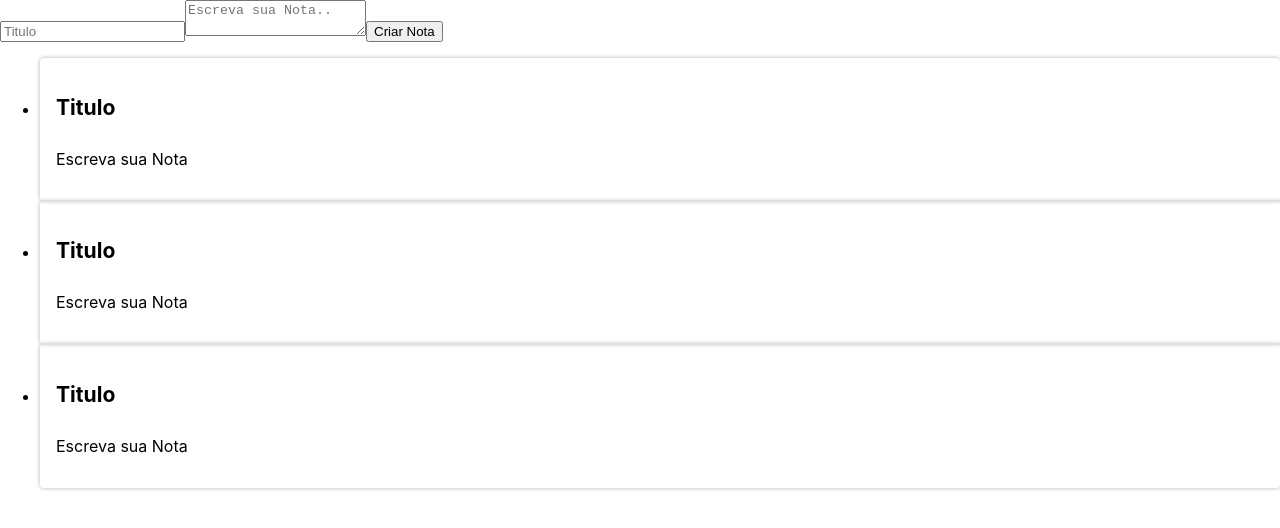
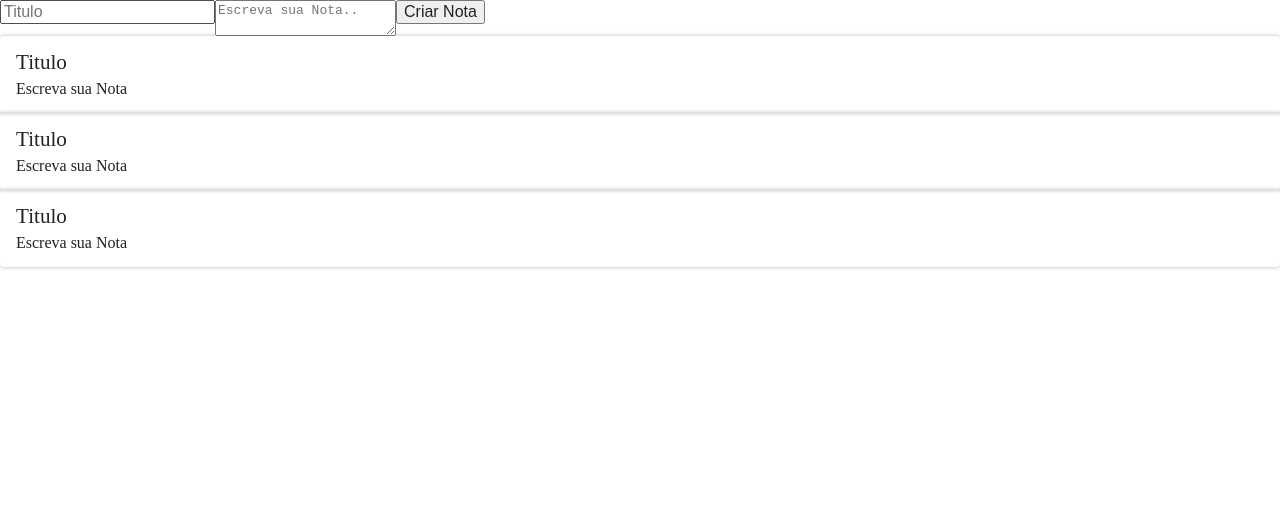
Before and after one commit to limanatalia/react-alura, a React (Create React App) app in the folder ceep/: page / in a window 1280 px wide. Shown: the top 528 px of the page. Built offline with nearby package versions, Linux system fonts and the light colour scheme; the HTML template or start-up script is replaced by a standard one.

Commit message:
reset para pagina em branco

```diff
--- a/ceep/src/index.css
+++ b/ceep/src/index.css
@@ -1,13 +1,441 @@
-body {
+html,
+body,
+div,
+span,
+applet,
+object,
+iframe,
+h1,
+h2,
+h3,
+h4,
+h5,
+h6,
+p,
+blockquote,
+pre,
+a,
+abbr,
+acronym,
+address,
+big,
+cite,
+code,
+del,
+dfn,
+em,
+img,
+ins,
+kbd,
+q,
+s,
+samp,
+small,
+strike,
+strong,
+sub,
+sup,
+tt,
+var,
+b,
+u,
+i,
+center,
+dl,
+dt,
+dd,
+ol,
+ul,
+li,
+fieldset,
+form,
+label,
+legend,
+table,
+caption,
+tbody,
+tfoot,
+thead,
+tr,
+th,
+td,
+article,
+aside,
+canvas,
+details,
+embed,
+figure,
+figcaption,
+footer,
+header,
+hgroup,
+menu,
+nav,
+output,
+ruby,
+section,
+summary,
+time,
+mark,
+audio,
+video {
   margin: 0;
-  font-family: -apple-system, BlinkMacSystemFont, 'Segoe UI', 'Roboto', 'Oxygen',
-    'Ubuntu', 'Cantarell', 'Fira Sans', 'Droid Sans', 'Helvetica Neue',
-    sans-serif;
-  -webkit-font-smoothing: antialiased;
-  -moz-osx-font-smoothing: grayscale;
+  padding: 0;
+  border: 0;
+  font-size: 100%;
+  font: inherit;
+  vertical-align: baseline;
 }
 
-code {
-  font-family: source-code-pro, Menlo, Monaco, Consolas, 'Courier New',
-    monospace;
+/* make sure to set some focus styles for accessibility */
+:focus {
+  outline: 0;
 }
+
+/* HTML5 display-role reset for older browsers */
+article,
+aside,
+details,
+figcaption,
+figure,
+footer,
+header,
+hgroup,
+menu,
+nav,
+section {
+  display: block;
+}
+
+body {
+  line-height: 1;
+}
+
+ol,
+ul {
+  list-style: none;
+}
+
+blockquote,
+q {
+  quotes: none;
+}
+
+blockquote:before,
+blockquote:after,
+q:before,
+q:after {
+  content: "";
+  content: none;
+}
+
+table {
+  border-collapse: collapse;
+  border-spacing: 0;
+}
+
+input[type="search"]::-webkit-search-cancel-button,
+input[type="search"]::-webkit-search-decoration,
+input[type="search"]::-webkit-search-results-button,
+input[type="search"]::-webkit-search-results-decoration {
+  -webkit-appearance: none;
+  -moz-appearance: none;
+}
+
+input[type="search"] {
+  -webkit-appearance: none;
+  -moz-appearance: none;
+  -webkit-box-sizing: content-box;
+  -moz-box-sizing: content-box;
+  box-sizing: content-box;
+}
+
+textarea {
+  overflow: auto;
+  vertical-align: top;
+  resize: vertical;
+}
+
+/**
+ * Correct `inline-block` display not defined in IE 6/7/8/9 and Firefox 3.
+ */
+
+audio,
+canvas,
+video {
+  display: inline-block;
+  *display: inline;
+  *zoom: 1;
+  max-width: 100%;
+}
+
+/**
+ * Prevent modern browsers from displaying `audio` without controls.
+ * Remove excess height in iOS 5 devices.
+ */
+
+audio:not([controls]) {
+  display: none;
+  height: 0;
+}
+
+/**
+ * Address styling not present in IE 7/8/9, Firefox 3, and Safari 4.
+ * Known issue: no IE 6 support.
+ */
+
+[hidden] {
+  display: none;
+}
+
+/**
+ * 1. Correct text resizing oddly in IE 6/7 when body `font-size` is set using
+ *    `em` units.
+ * 2. Prevent iOS text size adjust after orientation change, without disabling
+ *    user zoom.
+ */
+
+html {
+  font-size: 100%; /* 1 */
+  -webkit-text-size-adjust: 100%; /* 2 */
+  -ms-text-size-adjust: 100%; /* 2 */
+}
+
+/**
+ * Address `outline` inconsistency between Chrome and other browsers.
+ */
+
+a:focus {
+  outline: thin dotted;
+}
+
+/**
+ * Improve readability when focused and also mouse hovered in all browsers.
+ */
+
+a:active,
+a:hover {
+  outline: 0;
+}
+
+/**
+ * 1. Remove border when inside `a` element in IE 6/7/8/9 and Firefox 3.
+ * 2. Improve image quality when scaled in IE 7.
+ */
+
+img {
+  border: 0; /* 1 */
+  -ms-interpolation-mode: bicubic; /* 2 */
+}
+
+/**
+ * Address margin not present in IE 6/7/8/9, Safari 5, and Opera 11.
+ */
+
+figure {
+  margin: 0;
+}
+
+/**
+ * Correct margin displayed oddly in IE 6/7.
+ */
+
+form {
+  margin: 0;
+}
+
+/**
+ * Define consistent border, margin, and padding.
+ */
+
+fieldset {
+  border: 1px solid #c0c0c0;
+  margin: 0 2px;
+  padding: 0.35em 0.625em 0.75em;
+}
+
+/**
+ * 1. Correct color not being inherited in IE 6/7/8/9.
+ * 2. Correct text not wrapping in Firefox 3.
+ * 3. Correct alignment displayed oddly in IE 6/7.
+ */
+
+legend {
+  border: 0; /* 1 */
+  padding: 0;
+  white-space: normal; /* 2 */
+  *margin-left: -7px; /* 3 */
+}
+
+/**
+ * 1. Correct font size not being inherited in all browsers.
+ * 2. Address margins set differently in IE 6/7, Firefox 3+, Safari 5,
+ *    and Chrome.
+ * 3. Improve appearance and consistency in all browsers.
+ */
+
+button,
+input,
+select,
+textarea {
+  font-size: 100%; /* 1 */
+  margin: 0; /* 2 */
+  vertical-align: baseline; /* 3 */
+  *vertical-align: middle; /* 3 */
+}
+
+/**
+ * Address Firefox 3+ setting `line-height` on `input` using `!important` in
+ * the UA stylesheet.
+ */
+
+button,
+input {
+  line-height: normal;
+}
+
+/**
+ * Address inconsistent `text-transform` inheritance for `button` and `select`.
+ * All other form control elements do not inherit `text-transform` values.
+ * Correct `button` style inheritance in Chrome, Safari 5+, and IE 6+.
+ * Correct `select` style inheritance in Firefox 4+ and Opera.
+ */
+
+button,
+select {
+  text-transform: none;
+}
+
+/**
+ * 1. Avoid the WebKit bug in Android 4.0.* where (2) destroys native `audio`
+ *    and `video` controls.
+ * 2. Correct inability to style clickable `input` types in iOS.
+ * 3. Improve usability and consistency of cursor style between image-type
+ *    `input` and others.
+ * 4. Remove inner spacing in IE 7 without affecting normal text inputs.
+ *    Known issue: inner spacing remains in IE 6.
+ */
+
+button,
+html input[type="button"], /* 1 */
+input[type="reset"],
+input[type="submit"] {
+  -webkit-appearance: button; /* 2 */
+  cursor: pointer; /* 3 */
+  *overflow: visible; /* 4 */
+}
+
+/**
+ * Re-set default cursor for disabled elements.
+ */
+
+button[disabled],
+html input[disabled] {
+  cursor: default;
+}
+
+/**
+ * 1. Address box sizing set to content-box in IE 8/9.
+ * 2. Remove excess padding in IE 8/9.
+ * 3. Remove excess padding in IE 7.
+ *    Known issue: excess padding remains in IE 6.
+ */
+
+input[type="checkbox"],
+input[type="radio"] {
+  box-sizing: border-box; /* 1 */
+  padding: 0; /* 2 */
+  *height: 13px; /* 3 */
+  *width: 13px; /* 3 */
+}
+
+/**
+ * 1. Address `appearance` set to `searchfield` in Safari 5 and Chrome.
+ * 2. Address `box-sizing` set to `border-box` in Safari 5 and Chrome
+ *    (include `-moz` to future-proof).
+ */
+
+input[type="search"] {
+  -webkit-appearance: textfield; /* 1 */
+  -moz-box-sizing: content-box;
+  -webkit-box-sizing: content-box; /* 2 */
+  box-sizing: content-box;
+}
+
+/**
+ * Remove inner padding and search cancel button in Safari 5 and Chrome
+ * on OS X.
+ */
+
+input[type="search"]::-webkit-search-cancel-button,
+input[type="search"]::-webkit-search-decoration {
+  -webkit-appearance: none;
+}
+
+/**
+ * Remove inner padding and border in Firefox 3+.
+ */
+
+button::-moz-focus-inner,
+input::-moz-focus-inner {
+  border: 0;
+  padding: 0;
+}
+
+/**
+ * 1. Remove default vertical scrollbar in IE 6/7/8/9.
+ * 2. Improve readability and alignment in all browsers.
+ */
+
+textarea {
+  overflow: auto; /* 1 */
+  vertical-align: top; /* 2 */
+}
+
+/**
+ * Remove most spacing between table cells.
+ */
+
+table {
+  border-collapse: collapse;
+  border-spacing: 0;
+}
+
+html,
+button,
+input,
+select,
+textarea {
+  color: #222;
+}
+
+::-moz-selection {
+  background: #b3d4fc;
+  text-shadow: none;
+}
+
+::selection {
+  background: #b3d4fc;
+  text-shadow: none;
+}
+
+img {
+  vertical-align: middle;
+}
+
+fieldset {
+  border: 0;
+  margin: 0;
+  padding: 0;
+}
+
+textarea {
+  resize: vertical;
+}
+
+.chromeframe {
+  margin: 0.2em 0;
+  background: #ccc;
+  color: #000;
+  padding: 0.2em 0;
+}
```
